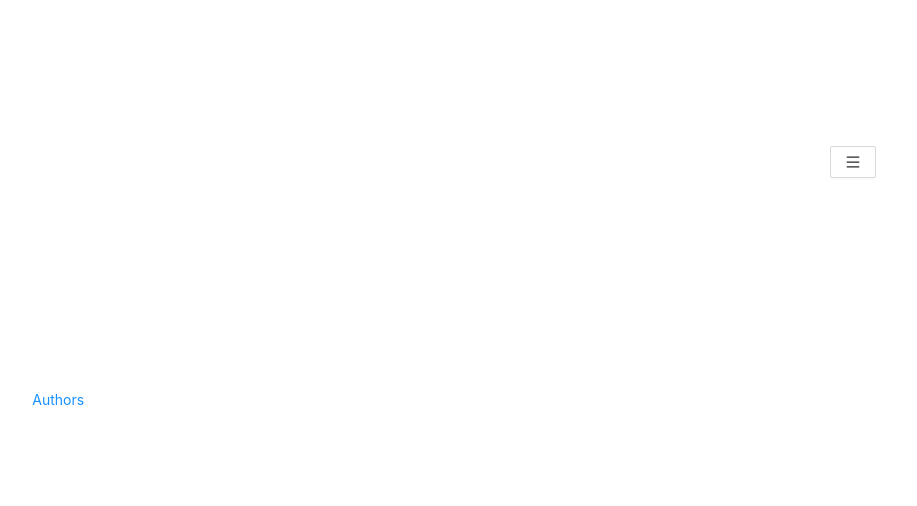
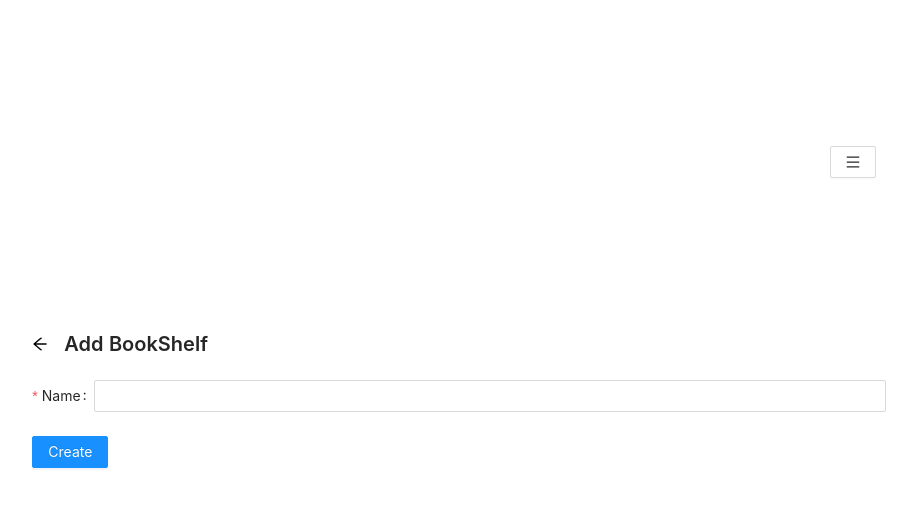
Before and after one commit to MashedBytes/book-database, a React (Create React App) app in the folder app/: page /bookshelves/new in a window 1280 px wide. Shown: the top 506 px of the page, without its empty margins (181-1098 px from the left). Built offline with nearby package versions, Linux system fonts and the light colour scheme.

Commit message:
app: Add book shelves

```diff
--- a/app/src/App.js
+++ b/app/src/App.js
@@ -14,6 +14,9 @@ import { TopicForm } from './components/topics/TopicForm';
 
 import { Boxes } from './components/boxes/Boxes';
 import { BoxForm } from './components/boxes/BoxForm';
+
+import { BookShelves } from './components/book_shelves/BookShelves';
+import { BookShelfForm } from './components/book_shelves/BookShelfForm';
 
 import { Home } from "./components/home/Home";
 import { Row, Col } from 'antd';
@@ -67,6 +70,16 @@ function App() {
                 <Boxes />
               </Route>
 
+              <Route path="/bookshelves/:id/edit">
+                <BookShelfForm />
+              </Route>
+              <Route path="/bookshelves/new">
+                <BookShelfForm />
+              </Route>
+              <Route path="/bookshelves">
+                <BookShelves />
+              </Route>
+
               <Route path="/">
                 <Home />
               </Route>
--- /dev/null
+++ b/app/src/components/book_shelves/BookShelfForm.js
@@ -0,0 +1,47 @@
+import { Form, Input, Button } from 'antd';
+import { useLocation, useHistory } from 'react-router';
+
+import { Heading } from '../layout/Heading';
+import { createBookShelf, updateBookShelf } from '../../shared/http';
+
+export const BookShelfForm = (props) => {
+  const [form] = Form.useForm()
+  const history = useHistory()
+
+  const location = useLocation()
+  const { record } = location.state || { record: null }
+
+  let actionType = record ? "PATCH" : "POST"
+
+  record && form.setFieldsValue({
+    ...record
+  })
+
+  const onFinish = async values => {
+    if (actionType === "POST")
+      await createBookShelf(values)
+    else
+      await updateBookShelf({ ...record, ...values })
+
+    history.push("/bookshelves")
+  }
+
+  const buttonLable = actionType === "POST" ? "Create" : "Update"
+  const heading = actionType === "POST" ? "Add BookShelf" : "Edit BookShelf"
+
+  return (
+    <>
+      <Heading title={heading} />
+      <Form form={form} onFinish={onFinish}>
+        <Form.Item name="name" label="Name" rules={[{ required: true, min: 3 }]}>
+          <Input />
+        </Form.Item>
+        <Form.Item>
+          <Button type="primary" htmlType="submit">
+            {buttonLable}
+          </Button>
+        </Form.Item>
+      </Form>
+    </>
+  )
+}
--- /dev/null
+++ b/app/src/components/book_shelves/BookShelves.js
@@ -0,0 +1,72 @@
+import { useEffect, useState } from 'react';
+import { Link } from 'react-router-dom';
+import { Table, Space, Popconfirm } from 'antd';
+
+import { Heading } from '../layout/Heading';
+import { fetchBookShelves, deleteBookShelf } from '../../shared/http';
+
+export const BookShelves = () => {
+
+  const [bookshelves, setBookShelves] = useState([]);
+
+  const getBookShelves = () => {
+    fetchBookShelves()
+      .then(res => res.json())
+      .then(res => setBookShelves(
+        res.map(bookshelf => (
+          { ...bookshelf, key: bookshelf.id }
+        ))
+      ))
+  }
+
+  useEffect(() => getBookShelves(), [])
+
+  const columns = [
+    {
+      title: 'Name',
+      dataIndex: 'name',
+    },
+    {
+      title: 'Action',
+      key: 'action',
+      render: (text, record) => (
+        <Space size="middle">
+
+          <Link to={{
+            pathname: `/bookshelves/${record.id}/edit`,
+            state: {
+              record: record,
+            }
+          }}
+          >
+            Edit
+          </Link>
+
+          <Popconfirm
+            title="Are you sure to delete this book shelf?"
+            onConfirm={async () => {
+              await deleteBookShelf(record.id)
+              getBookShelves()
+            }}
+            okText="Yes"
+            cancelText="No"
+          >
+            <a href="#">Delete</a>
+          </Popconfirm>
+        </Space>
+      ),
+    },
+  ];
+
+  return (
+    <>
+      <Heading
+        title="Book Shelves"
+        link="/bookshelves/new"
+        linkText="Add BookShelf"
+      />
+      <Table columns={columns} dataSource={bookshelves} />
+    </>
+  )
+
+}
--- a/app/src/components/layout/Nav.js
+++ b/app/src/components/layout/Nav.js
@@ -7,7 +7,8 @@ import {
   UserOutlined,
   MenuOutlined,
   UnorderedListOutlined,
-  InboxOutlined
+  InboxOutlined,
+  DatabaseOutlined
 } from '@ant-design/icons';
 
 const { SubMenu } = Menu;
@@ -72,6 +73,15 @@ export const Nav = () => {
                 </Menu.Item>
               </SubMenu>
 
+              <SubMenu icon={<DatabaseOutlined />} title="Book Shelves">
+                <Menu.Item>
+                  <Link to="/bookshelves">Book Shelves List</Link>
+                </Menu.Item>
+                <Menu.Item>
+                  <Link to="/bookshelves/new">Add Book Shelf</Link>
+                </Menu.Item>
+              </SubMenu>
+
             </Menu>
 
           </Drawer>
--- a/app/src/shared/http.js
+++ b/app/src/shared/http.js
@@ -66,3 +66,19 @@ export function deleteBox(id) {
 export function fetchBoxes() {
   return fetch(`${api_host}/boxes`, generateFetchConfig('GET'));
 }
+
+export function createBookShelf(payload) {
+  return fetch(`${api_host}/book_shelves`, generateFetchConfig("POST", payload));
+}
+
+export function updateBookShelf(payload) {
+  return fetch(`${api_host}/book_shelves/${payload.id}`, generateFetchConfig("PATCH", payload));
+}
+
+export function deleteBookShelf(id) {
+  return fetch(`${api_host}/book_shelves/${id}`, generateFetchConfig("DELETE"));
+}
+
+export function fetchBookShelves() {
+  return fetch(`${api_host}/book_shelves`, generateFetchConfig('GET'));
+}
```
